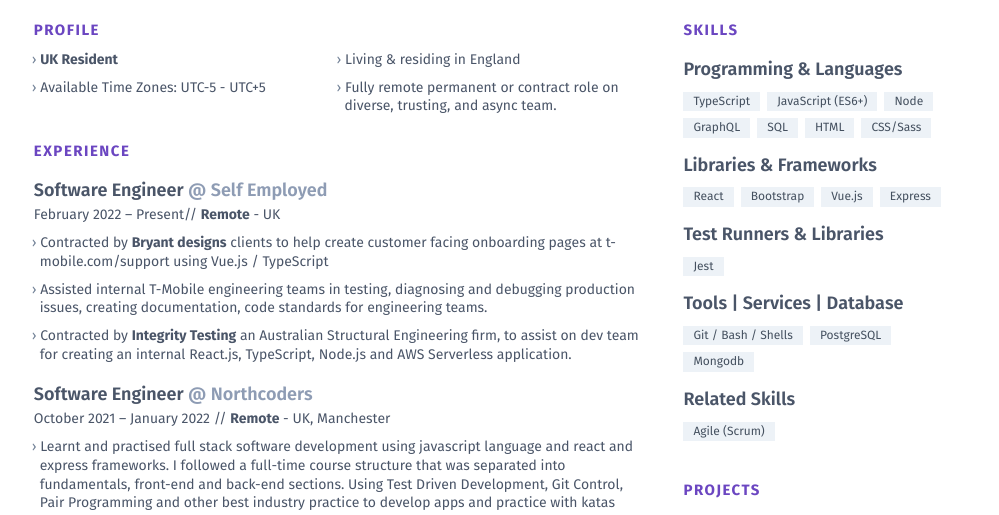
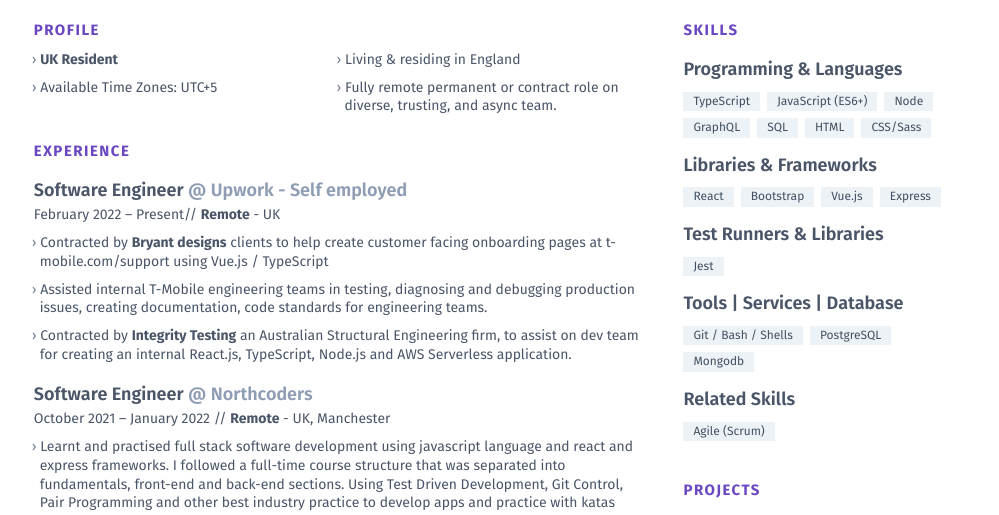
Before and after one commit to blessinguche/resume, a website: page docs/index.html in a window 1280 px wide. Shown: the part 243-758 px from the top of the page, without its empty margins (139-1138 px from the left). Drawn offline with nearby package versions, Linux system fonts and the light colour scheme; files that its build step writes are made by us from their sources.

Commit message:
resume update work

```diff
--- a/docs/index.html
+++ b/docs/index.html
@@ -148,7 +148,7 @@
               </p>
               <p class="mt-2.1 ml-1.5 text-sm text-gray-700 leading-normal">
                 <span class="-ml-2 select-none text-gray-600">›</span>
-                Available Time Zones: UTC-5 - UTC+5
+                Available Time Zones: UTC+5
               </p>
               <p class="mt-2.1 ml-1.5 text-sm text-gray-700 leading-normal">
                 <span class="-ml-2 select-none text-gray-600">›</span>
@@ -166,7 +166,7 @@
               <header>
                 <h3 id="job-title" class="text-lg font-semibold text-gray-700 leading-snugish">
                   Software Engineer
-                  <span id="company-name" class="text-gray-550 font-semibold"> @ Self Employed </span>
+                  <span id="company-name" class="text-gray-550 font-semibold"> @ Upwork - Self employed</span>
                 </h3>
                 <p id="work-date-location" class="leading-normal text-sm text-gray-700 mt-1">
                   February 2022 – Present// <strong>Remote</strong>
```
